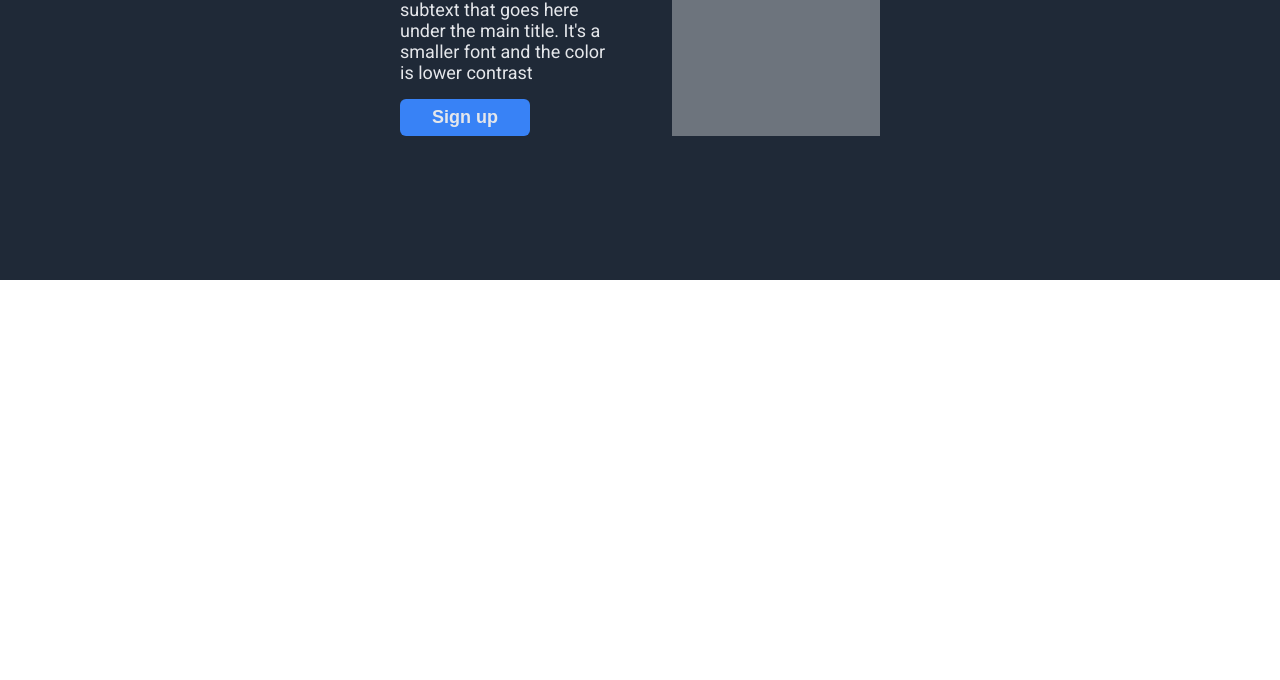
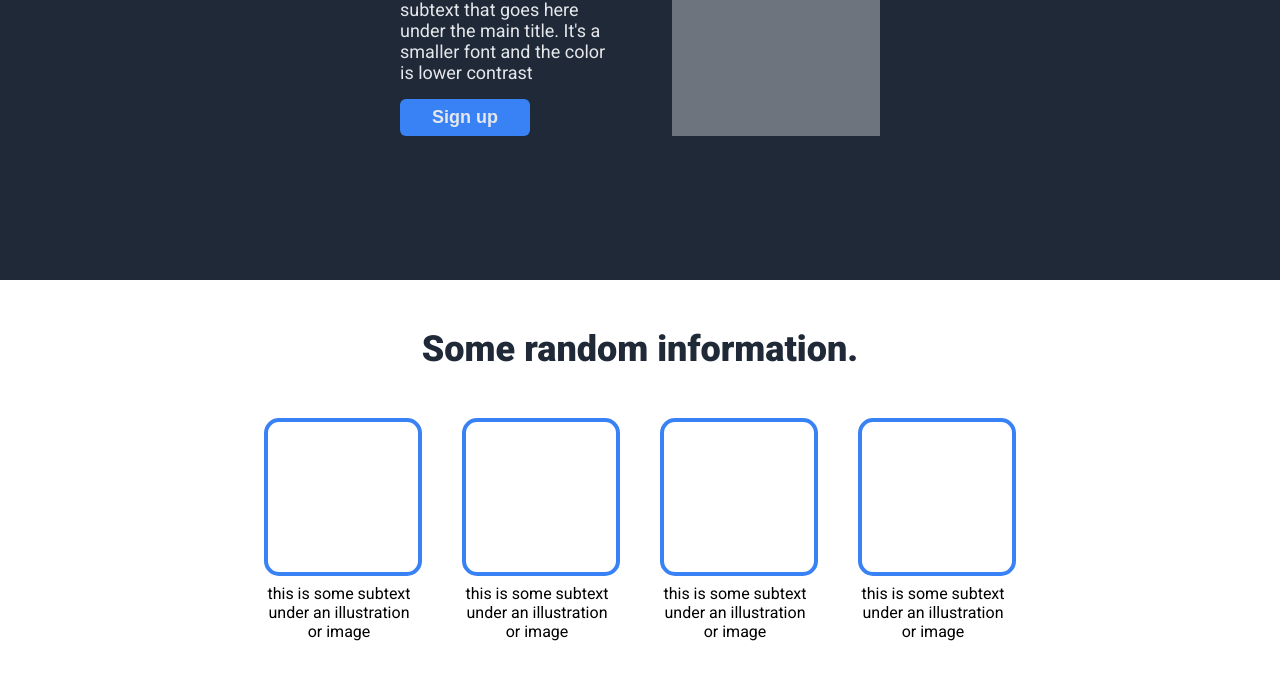
Before and after one commit to sorrrb/landing-page, a plain HTML site: page index.html in a window 1280 px wide. Shown: the part 498-1178 px from the top of the page. Before the commit the page ends 800 px from the top, so only its background shows below. Drawn offline with Linux system fonts and the light colour scheme.

Commit message:
Complete information section

```diff
--- a/index.html
+++ b/index.html
@@ -32,11 +32,29 @@
           <div class="hero-placeholder">this is a placeholder for an image</div>
         </div>
       </div>
-
     </div>
 
     <div class="section-info">
+      <h2 class="info-header">Some random information.</h2>
 
+      <div class="card-wrapper">
+        <div class="info-module">
+          <div class="info-card"></div>
+          <div class="info-subtext">this is some subtext under an illustration or image</div>
+        </div>
+        <div class="info-module">
+          <div class="info-card"></div>
+          <div class="info-subtext">this is some subtext under an illustration or image</div>
+        </div>
+        <div class="info-module">
+          <div class="info-card"></div>
+          <div class="info-subtext">this is some subtext under an illustration or image</div>
+        </div>
+        <div class="info-module">
+          <div class="info-card"></div>
+          <div class="info-subtext">this is some subtext under an illustration or image</div>
+        </div>
+      </div>
     </div>
 
     <div class="section-quote">
--- a/styles.css
+++ b/styles.css
@@ -90,6 +90,41 @@ body {
 }
 
 /* INFO */
+
+.section-info {
+  display: flex;
+  flex-direction: column;
+  align-items: center;
+}
+
+.info-header {
+  font-size: 36px;
+  font-weight: 800;
+  color: #1F2937;
+  text-align: center;
+  margin: 48px 0;
+}
+
+.card-wrapper {
+  display: flex;
+  justify-content: center;
+  gap: 40px;
+  margin-bottom: 64px;
+}
+
+.info-card {
+  height: 150px;
+  width: 150px;
+  border: 4px solid #3882F6;
+  border-radius: 15px;
+  margin-bottom: 8px;
+}
+
+.info-subtext {
+  max-width: 150px;
+  text-align: center;
+}
+
 /* QUOTE */
 /* CALL-TO-ACTION */
 /* FOOTER */
```
